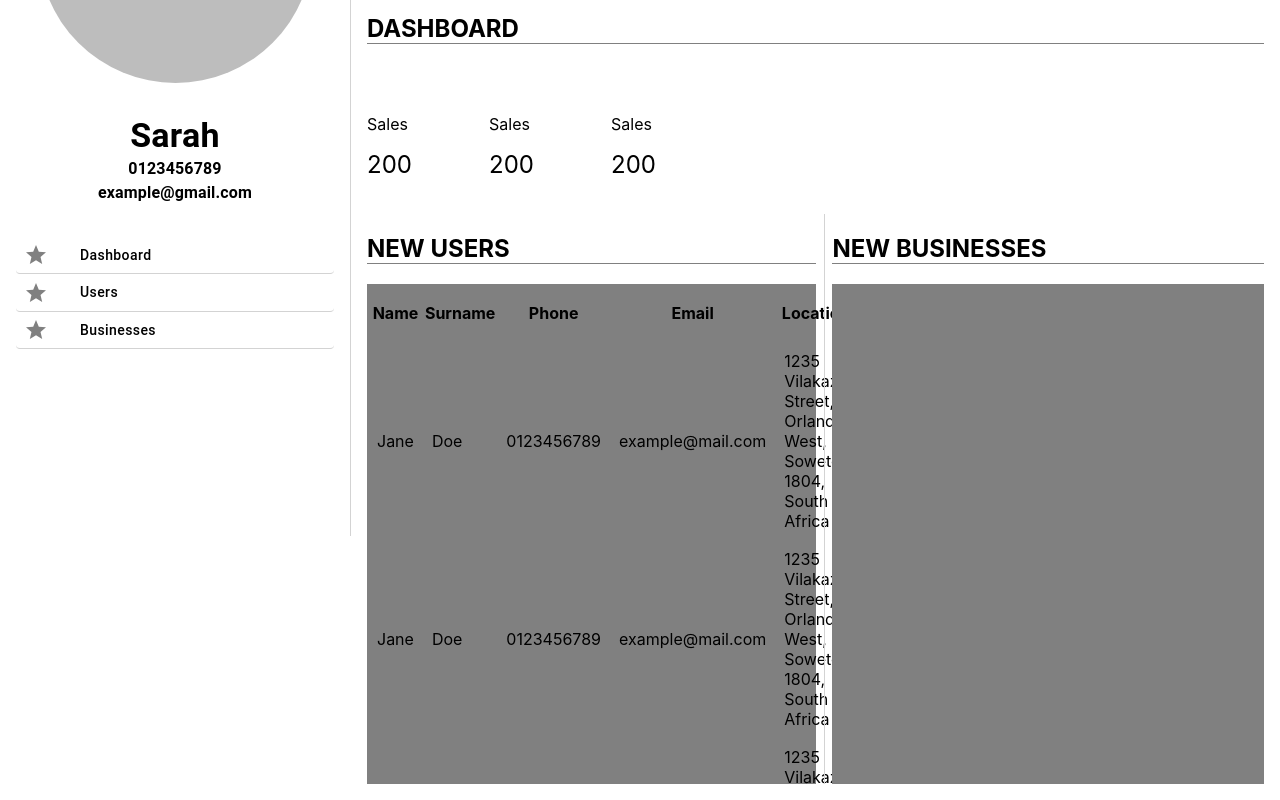
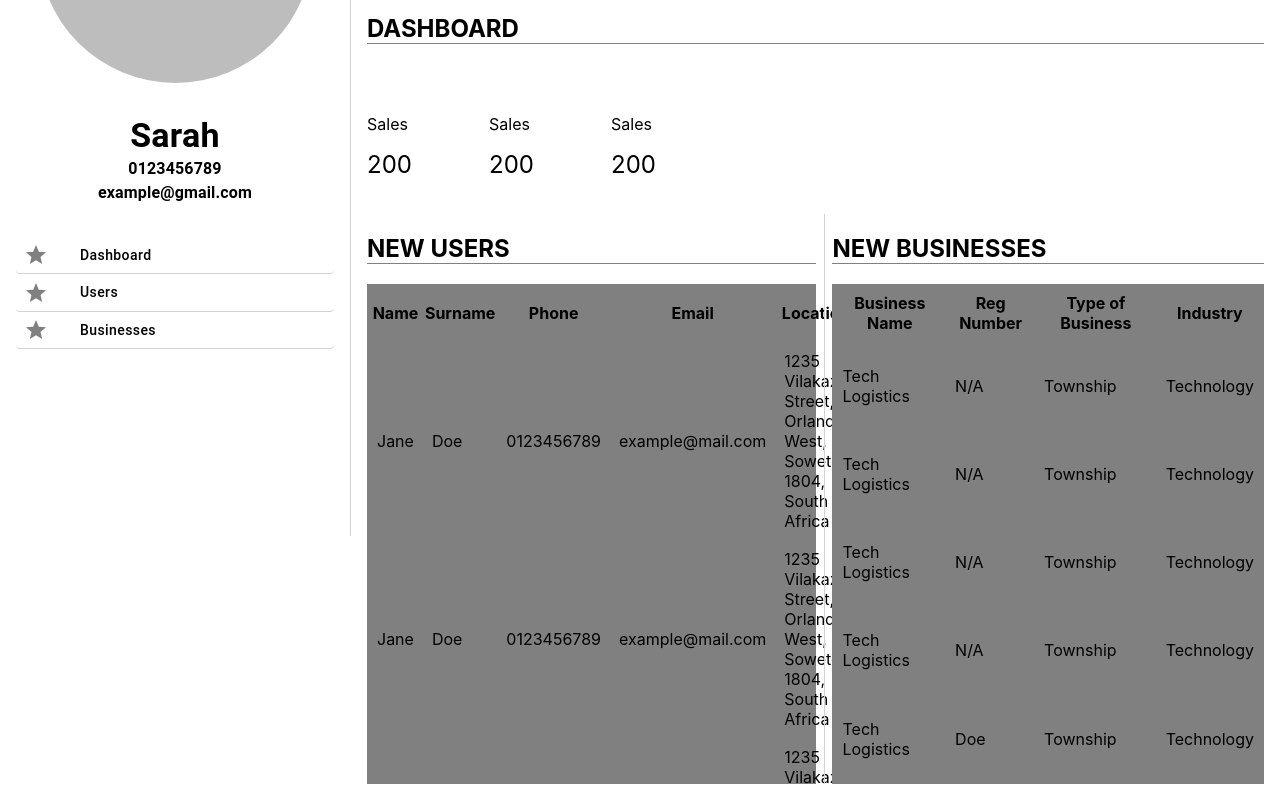
Before and after one commit to atlegilemarketing/-ATLEGILE-MARKETING-SOLUTIONS-CMS, a React (Create React App) app: page /dashboard in a window 1280 px wide. Shown: the part 272-1072 px from the top of the page. Built offline with nearby package versions, Linux system fonts and the light colour scheme.

Commit message:
Dashboard

```diff
--- a/src/CMS/Dashboard.js
+++ b/src/CMS/Dashboard.js
@@ -26,8 +26,8 @@ function Dashboard() {
             <div
               style={{ width: "100%", height: 500, backgroundColor: "grey" }}
             >
-                <table style={{width: "100%",  height: 500,}}>
-    <thead style={{height:"55px", width: "154px"}}>
+              <table style={{ width: "100%", height: 500 }}>
+                <thead style={{ height: "55px", width: "154px" }}>
                   <tr>
                     <th>Name</th>
                     <th>Surname</th>
@@ -36,53 +36,110 @@ function Dashboard() {
                     <th>Location</th>
                   </tr>
                 </thead>
-    <tbody style={{height:275, width:770}}>
+                <tbody style={{ height: "275px", width: "770px" }}>
                   <tr>
                     <td>Jane</td>
                     <td>Doe</td>
                     <td>0123456789</td>
                     <td>example@mail.com</td>
-        <td className="tableCell">1235 Vilakazi Street, Orlando West, Soweto, 1804, South Africa</td>
+                    <td className="tableCell">
+                      1235 Vilakazi Street, Orlando West, Soweto, 1804, South
+                      Africa
+                    </td>
                   </tr>
                   <tr>
                     <td>Jane</td>
                     <td>Doe</td>
                     <td>0123456789</td>
                     <td>example@mail.com</td>
-        <td className="tableCell">1235 Vilakazi Street, Orlando West, Soweto, 1804, South Africa</td>
+                    <td className="tableCell">
+                      1235 Vilakazi Street, Orlando West, Soweto, 1804, South
+                      Africa
+                    </td>
                   </tr>
                   <tr>
                     <td>Jane</td>
                     <td>Doe</td>
                     <td>0123456789</td>
                     <td>example@mail.com</td>
-        <td className="tableCell">1235 Vilakazi Street, Orlando West, Soweto, 1804, South Africa</td>
+                    <td className="tableCell">
+                      1235 Vilakazi Street, Orlando West, Soweto, 1804, South
+                      Africa
+                    </td>
                   </tr>
                   <tr>
                     <td>Jane</td>
                     <td>Doe</td>
                     <td>0123456789</td>
                     <td>example@mail.com</td>
-        <td className="tableCell">1235 Vilakazi Street, Orlando West, Soweto, 1804, South Africa</td>
+                    <td className="tableCell">
+                      1235 Vilakazi Street, Orlando West, Soweto, 1804, South
+                      Africa
+                    </td>
                   </tr>
                   <tr>
                     <td>Jane</td>
                     <td>Doe</td>
                     <td>0123456789</td>
                     <td>example@mail.com</td>
-        <td> 1235 Vilakazi, Orlando West, Soweto, 1804, South Africa</td>
+                    <td>
+                      {" "}
+                      1235 Vilakazi, Orlando West, Soweto, 1804, South Africa
+                    </td>
                   </tr>
                 </tbody>
               </table>
             </div>
           </div>
-          <div className="vLine">
-          </div>
+          <div className="vLine"></div>
           <div className="tableBoxContainer" style={{ marginLeft: 8 }}>
             <h2>New Businesses</h2>
             <div
               style={{ width: "100%", height: 500, backgroundColor: "grey" }}
-            ></div>
+            >
+              <table style={{ width: "100%", height: 500 }}>
+                <thead style={{ height: "55px", width: "770px" }}>
+                  <tr>
+                    <th>Business Name</th>
+                    <th>Reg Number</th>
+                    <th>Type of Business</th>
+                    <th>Industry</th>
+                  </tr>
+                </thead>
+                <tbody style={{ height: "55px", width: "770px" }}>
+                  <tr>
+                    <td>Tech Logistics</td>
+                    <td>N/A</td>
+                    <td>Township</td>
+                    <td>Technology</td>
+                  </tr>
+                  <tr>
+                    <td>Tech Logistics</td>
+                    <td>N/A</td>
+                    <td>Township</td>
+                    <td>Technology</td>
+                  </tr>
+                  <tr>
+                    <td>Tech Logistics</td>
+                    <td>N/A</td>
+                    <td>Township</td>
+                    <td>Technology</td>
+                  </tr>
+                  <tr>
+                    <td>Tech Logistics</td>
+                    <td>N/A</td>
+                    <td>Township</td>
+                    <td>Technology</td>
+                  </tr>
+                  <tr>
+                    <td>Tech Logistics</td>
+                    <td>Doe</td>
+                    <td>Township</td>
+                    <td>Technology</td>
+                  </tr>
+                </tbody>
+              </table>
+            </div>
           </div>
         </div>
       </div>
```
Lines whose indentation alone changed are shown as unchanged.
